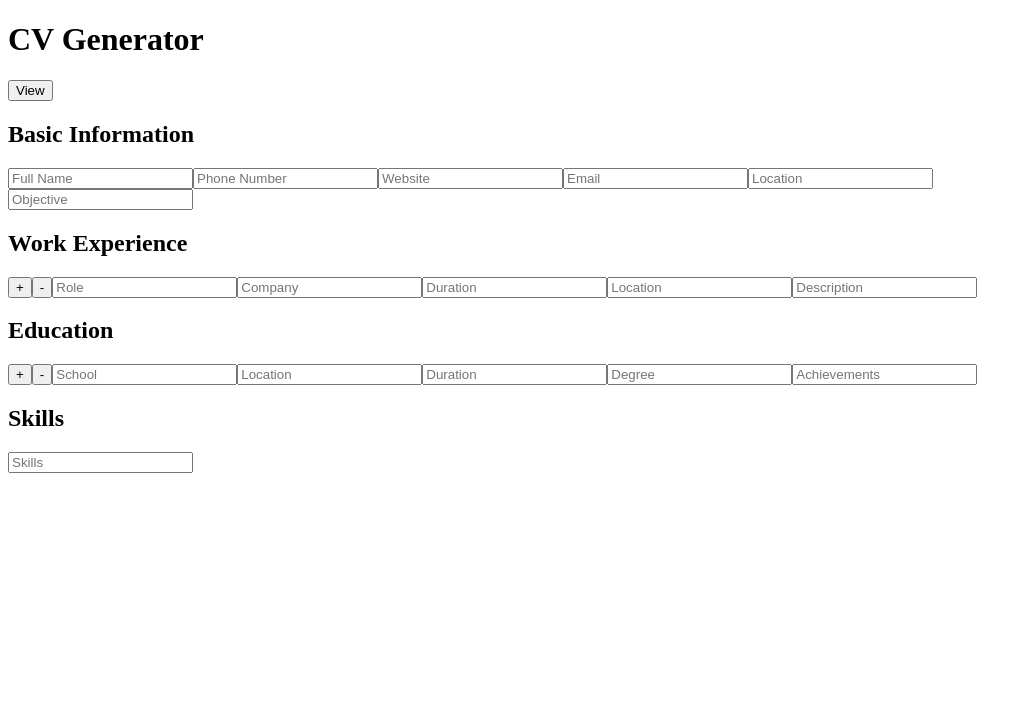
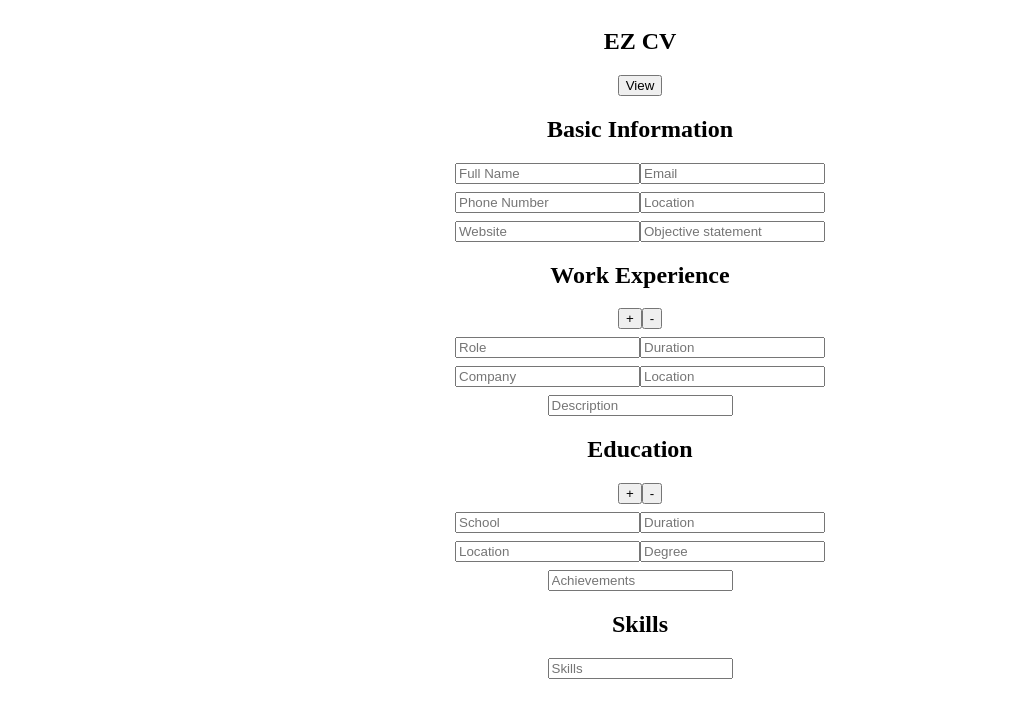
Before and after one commit to ctang415/cv-application, a React (Create React App) app in the folder cv-project/: page / in a window 1280 px wide. Shown: the top 718 px of the page, without its empty margins (0-1032 px from the left). Built offline with nearby package versions, Linux system fonts and the light colour scheme.

Commit message:
Added basic css to form

```diff
--- a/cv-project/src/components/App.js
+++ b/cv-project/src/components/App.js
@@ -1,6 +1,8 @@
 import React from 'react'
 import Education from './Education'
 import Work from './Work'
+import View from './View'
+import './styles/App.css'
 import { v4 as uuid } from 'uuid'
 
 class App extends React.Component {
@@ -40,11 +42,13 @@ class App extends React.Component {
     this.removeFromEducation = this.removeFromEducation.bind(this)
     this.addToWork = this.addToWork.bind(this)
     this.removeFromWork = this.removeFromWork.bind(this)
+    this.swapToEdit= this.swapToEdit.bind(this)
+    this.swapToView = this.swapToView.bind(this)
   }
 
   handleChange = (e) => {
     e.preventDefault()
-    this.setState({...this.state, [e.target.name]: e.target.value, edit: false})
+    this.setState({...this.state, [e.target.name]: e.target.value})
   }
 
   addToWork = (e) => {
@@ -84,33 +88,47 @@ class App extends React.Component {
     })
   }
 
-  swapToEdit = () => {
+  swapToEdit = (e) => {
+    e.preventDefault()
     this.setState({
       edit: true
     })
   }
 
+  swapToView = (e) => {
+    e.preventDefault()
+    this.setState({
+      edit: false
+    })
+  }
+
   render() {
-    const { education, edit, work, } = this.state
-    if(edit) {
+    const { education, edit, work } = this.state
+    if (edit) {
       return (
-        <div>
-          <h1>CV Generator</h1>
-          <form onSubmit={this.handleChange}>
+        <div className='template'>
+          <div className='header'>
+            <h2>EZ CV</h2>
+          </div>
+          <form onSubmit={this.swapToView}>
             <button type="submit">View</button>
-            <div>
             <h2>Basic Information</h2>
+            <div className='information'>
+              <div className='row'>
+              <div className='columnone'>
               <input type="text" placeholder="Full Name" name="name" onChange={this.handleChange}></input>
               <input type="text" placeholder="Phone Number" name="number" onChange={this.handleChange}></input>
               <input type="text" placeholder="Website" name="website" onChange={this.handleChange}></input>
+              </div>
+              <div className='columntwo'>
               <input type="text" placeholder="Email" name="email" onChange={this.handleChange}></input>
               <input type="text" placeholder="Location" name="address" onChange={this.handleChange}></input>
+              <input type="text" placeholder="Objective statement" name="objective" onChange={this.handleChange}></input>
               </div>
-            <div>
-              <input type="text" placeholder="Objective" name="objective" onChange={this.handleChange}></input>
               </div>
-            <div>
+            </div>
             <h2>Work Experience</h2>
+            <div className='work'>
               <Work
               work={work}
               handleChange={this.handleChange}
@@ -118,8 +136,8 @@ class App extends React.Component {
               removeFromWork={this.removeFromWork}
               />
             </div>
-            <div>
             <h2>Education</h2>
+            <div className='education'>
               <Education
               education={education}
               handleChange={this.handleChange}
@@ -127,8 +145,8 @@ class App extends React.Component {
               removeFromEducation={this.removeFromEducation}
               />
             </div>
-            <div>
             <h2>Skills</h2>
+            <div className='skills'>
               <input type="text" placeholder="Skills" name="skills" onChange={this.handleChange}></input>
             </div>
             </form>
@@ -136,10 +154,9 @@ class App extends React.Component {
       );
     }
     return (
-      <div>
-        <h1>CV Generator</h1>
-        <button onClick={this.swapToEdit}>Return</button>
-      </div>
+      <View
+      swapToEdit={this.swapToEdit}
+      />
     )
   }
 }
--- a/cv-project/src/components/Education.js
+++ b/cv-project/src/components/Education.js
@@ -2,15 +2,30 @@ import React from "react";
 
 const Education = (props) => {
     const { handleChange, education, addToEducation, removeFromEducation } = props
+    if (education.length === 0) {
+        return (
+            <div><button onClick={addToEducation}>+</button></div>
+        )
+    }
     return (
         education.map(education =>
-        <div key={education.key} id={education.key}>
+        <div key={education.key} id={education.key} className='information'>
+            <div id={education.key}>
                 <button onClick={addToEducation}>+</button><button onClick={removeFromEducation}>-</button>
+            </div>
+            <div className="row">
+            <div className="columnone">
                 <input type="text" placeholder="School" name="school" onChange={handleChange}></input>
                 <input type="text" placeholder="Location" name="place" onChange={handleChange}></input>
+            </div>
+            <div className="columntwo">
                 <input type="text" placeholder="Duration" name="time" onChange={handleChange}></input>
                 <input type="text" placeholder="Degree" name="degree" onChange={handleChange}></input>
+            </div>
+            </div>
+            <div>
                 <input type="text" placeholder="Achievements" name="achievement" onChange={handleChange}></input>
+            </div>
         </div>
         )
     )
--- a/cv-project/src/components/View.js
+++ b/cv-project/src/components/View.js
@@ -1,5 +1,13 @@
 import React from "react";
 
 const View = (props) => {
+    const {swapToEdit} = props
+    return (
+        <div>
+        <h1>EZ Generator</h1>
+        <button onClick={swapToEdit}>Back to Edit</button>
+      </div>
+    )
+}
 
-}
+export default View
--- a/cv-project/src/components/Work.js
+++ b/cv-project/src/components/Work.js
@@ -2,15 +2,32 @@ import React from "react";
 
 const Work = (props) => {
     const { work, handleChange, addToWork, removeFromWork } = props
+    if (work.length === 0) {
+        return (
+        <div>
+            <button onClick={addToWork}>+</button>
+        </div>
+        )
+    }
     return (
         work.map((work) =>
-        <div key={work.key} id={work.key}>
+        <div key={work.key} id={work.key} className="information">
+            <div id={work.key}>
                 <button onClick={addToWork}>+</button><button onClick={removeFromWork}>-</button>
+            </div>
+            <div className="row">
+            <div className="columnone">
                 <input type="text" placeholder="Role" name="role" onChange={handleChange}></input>
                 <input type="text" placeholder="Company" name="company" onChange={handleChange}></input>
+            </div>
+            <div className="columntwo">
                 <input type="text" placeholder="Duration" name="duration" onChange={handleChange}></input>
                 <input type="text" placeholder="Location" name="location" onChange={handleChange}></input>
+            </div>
+            </div>
+            <div>
                 <input type="text" placeholder="Description" name="description" onChange={handleChange}></input>
+            </div>
         </div>
         )
     )
--- a/cv-project/src/components/styles/App.css
+++ b/cv-project/src/components/styles/App.css
@@ -1,38 +1,24 @@
-.App {
+.template {
+  display: flex;
+  flex-direction: column;
+  align-items: center;
   text-align: center;
 }
 
-.App-logo {
-  height: 40vmin;
-  pointer-events: none;
+.information {
+  display: flex;
+  flex-direction: column;
+  justify-content: center;
+  gap: 1vh;
 }
 
-@media (prefers-reduced-motion: no-preference) {
-  .App-logo {
-    animation: App-logo-spin infinite 20s linear;
-  }
+.columnone, .columntwo {
+  display: flex;
+  flex-direction: column;
+  gap: 1vh;
 }
 
-.App-header {
-  background-color: #282c34;
-  min-height: 100vh;
+.row {
   display: flex;
-  flex-direction: column;
-  align-items: center;
-  justify-content: center;
-  font-size: calc(10px + 2vmin);
-  color: white;
+  flex-direction: row;
 }
-
-.App-link {
-  color: #61dafb;
-}
-
-@keyframes App-logo-spin {
-  from {
-    transform: rotate(0deg);
-  }
-  to {
-    transform: rotate(360deg);
-  }
-}
```
Lines whose indentation alone changed are shown as unchanged.
